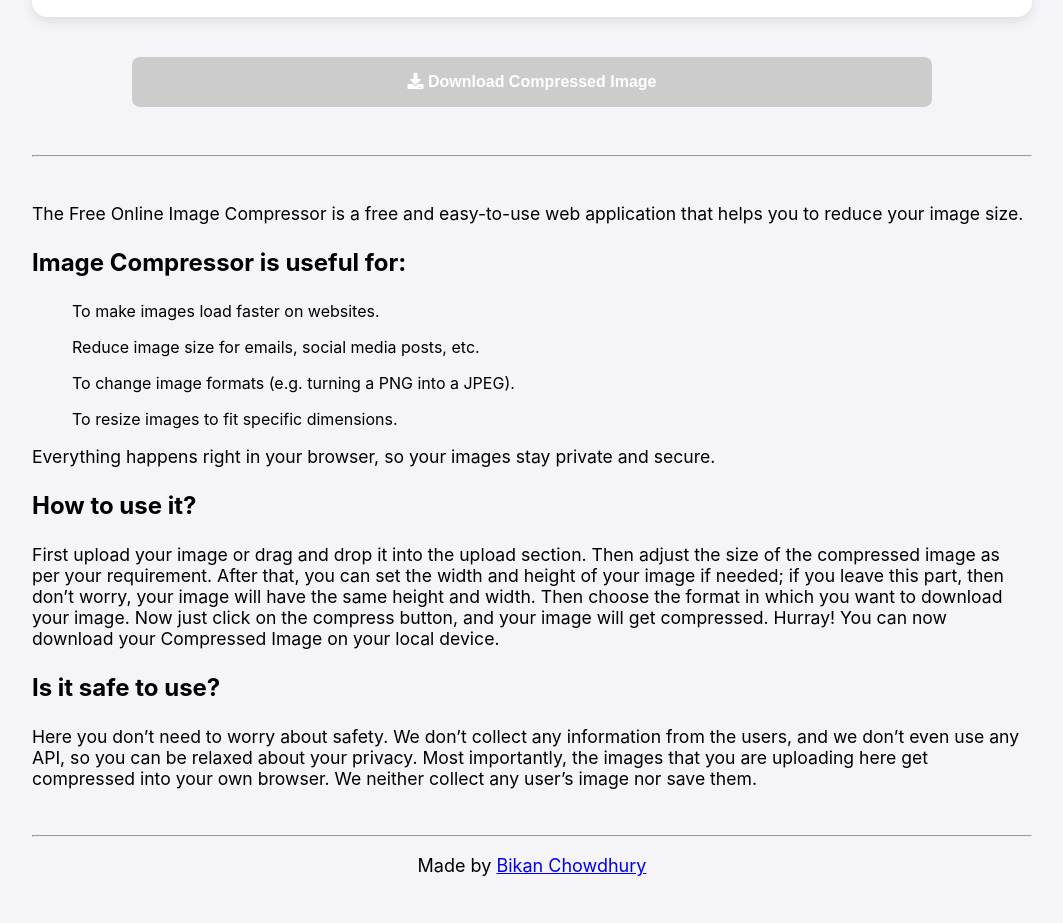
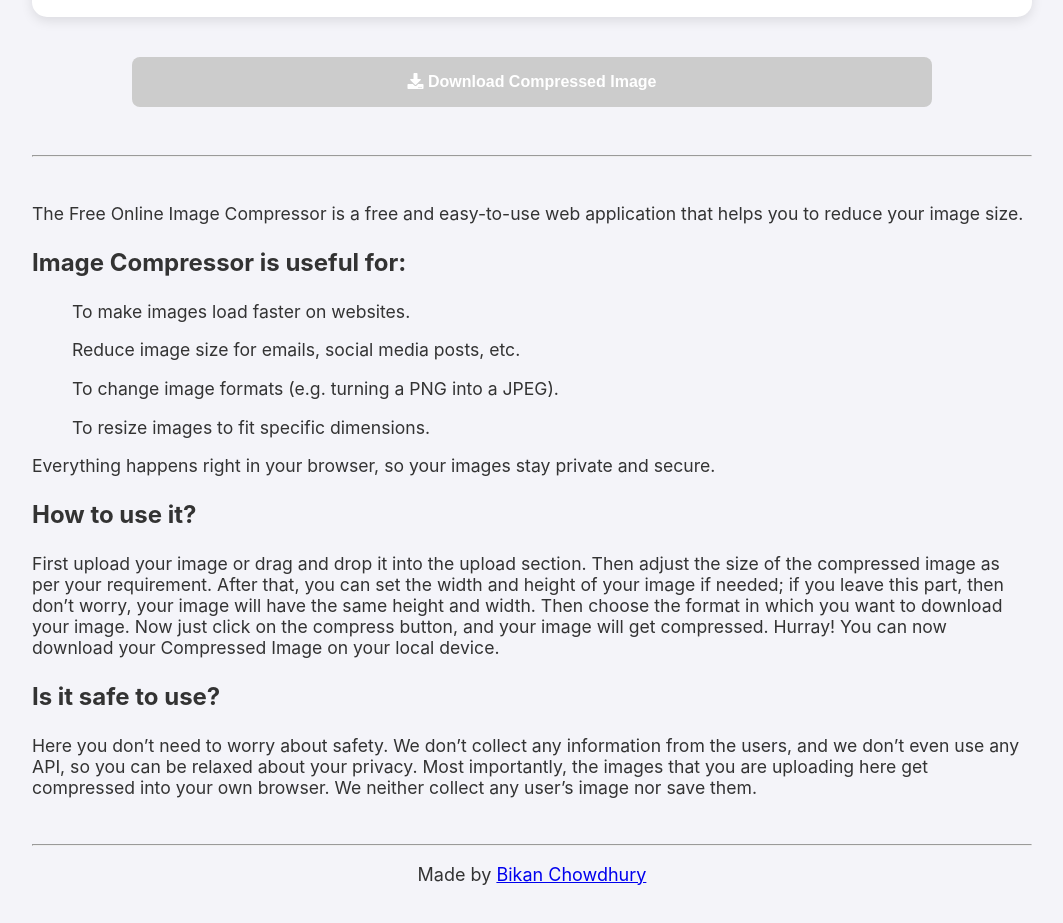
Before and after one commit to freeimagecompressor/freeimagecompressor.github.io, a plain HTML site: page index.html in a window 1280 px wide. Shown: the part 1168-2091 px from the top of the page, without its empty margins (108-1171 px from the left). Drawn offline with Linux system fonts and the light colour scheme.

Commit message:
Add files via upload

```diff
--- a/index.html
+++ b/index.html
@@ -92,16 +92,16 @@
       <h3>Image Compressor is useful for:</h3>
       <li style="list-style-type: none">
         <ul>
-          To make images load faster on websites.
+          <p>To make images load faster on websites.</p>
         </ul>
         <ul>
-          Reduce image size for emails, social media posts, etc.
+          <p>Reduce image size for emails, social media posts, etc.</p>
         </ul>
         <ul>
-          To change image formats (e.g. turning a PNG into a JPEG).
+          <p>To change image formats (e.g. turning a PNG into a JPEG).</p>
         </ul>
         <ul>
-          To resize images to fit specific dimensions.
+          <p>To resize images to fit specific dimensions.</p>
         </ul>
       </li>
 
--- a/resource/styles.css
+++ b/resource/styles.css
@@ -227,11 +227,9 @@ button:disabled {
   padding-right: 3vb;
 }
 #content {
-  color: black;
   text-align: left;
 }
 #content h3 {
-  color: black;
   text-align: left;
   font-size: x-large;
 }
```
